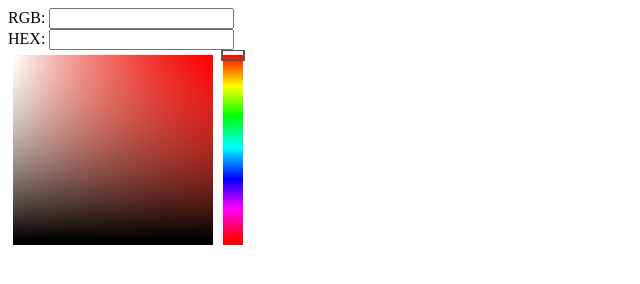
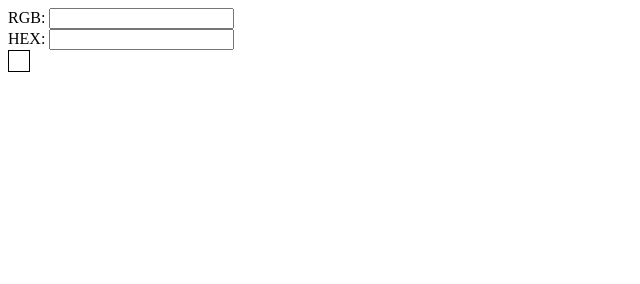
Before and after one commit to jakubsikora/jcolorpicker, a plain HTML site: page index.html in a window 1280 px wide. Shown: the whole page, without its empty margins (0-640 px from the left). Drawn offline with Linux system fonts and the light colour scheme.

Commit message:
more functionality

```diff
--- a/index.html
+++ b/index.html
@@ -11,7 +11,17 @@
   <div id="rgb">RGB: <input type="text"></input></div>
   <div id="hex">HEX: <input type="text"></input></div>
 
-  <canvas width="300" height="200" class="canvas" id="canvas"></canvas>
+
+  <input id="colorpicker" />
+
+
   <script type="text/javascript" src="jcolorpicker.js"></script>
+  <script>
+    JColorpicker.init({
+      el: '#colorpicker',
+      color: '#00FF00'
+    });
+  </script>
+
 </body>
 </html>
--- a/jcolorpicker.css
+++ b/jcolorpicker.css
@@ -1,3 +1,10 @@
 .canvas {
   position: relative;
 }
+
+.jc-input {
+  width: 20px;
+  height: 20px;
+  border: 1px solid #000;
+  cursor: pointer;
+}
--- a/jcolorpicker.js
+++ b/jcolorpicker.js
@@ -1,6 +1,21 @@
-var canvas = document.getElementById('canvas')
-  , ctx = canvas.getContext('2d')
-  , CANVAS_WIDTH = 400
+'using strict'
+
+var JColorpicker = (function() {
+
+  var colorpicker = {
+    color: null,
+    element: null
+  };
+
+  var holderEl = null
+    , canvasEl = null
+    , showCanvas = false
+    , ctx = null
+    , parentHolder = document.createElement('div')
+    , draggingMode = false;
+
+  // constants
+  var CANVAS_WIDTH = 400
     , CANVAS_HEIGHT = 200
     , COLORPICKER_POSX = 5
     , COLORPICKER_POSY = 5
@@ -11,25 +26,31 @@ var canvas = document.getElementById('canvas')
     , HUE_POSX = COLORPICKER_POSX + COLORPICKER_WIDTH + 10
     , HUE_POSY = 5
     , HUE_SLIDER_HEIGHT = 10
-  , HUE_SLIDER_POSY = 5
-  , gradientLeft
-  , gradientTop
-  , coordinates
+    , HUE_SLIDER_POSY = 5;
+
+  var initElements = function(el) {
+    el.style.display = 'none';
+
+    holderEl = createHolderChild('<div class="jc-input"></div>');
+    el.parentNode.insertBefore(holderEl, el.nextSibling);
+
+    canvasEl = createHolderChild('<canvas width="300" height="200" id="jc-canvas" style="display:none;"></canvas>');
+    el.parentNode.insertBefore(canvasEl, el.nextSibling);
+
+    ctx = canvasEl.getContext('2d');
+  };
+
+  var initHandlers = function() {
+    holderEl.addEventListener('click', function(e) {
+      toggleCanvas();
+    });
+
+    canvasEl.addEventListener('click', function(e) {
+      var coordinates = this.getBoundingClientRect()
         , x
         , y
-  , imgData
-  , red
-  , green
-  , blue
-  , alpha
-  , rgb
-  , hex
-  , dragging = false;
+        , hex;
 
-init();
-
-canvas.addEventListener('click', function(e) {
-  coordinates = this.getBoundingClientRect();
       x = e.pageX - coordinates.left;
       y = e.pageY - coordinates.top;
 
@@ -37,8 +58,9 @@ canvas.addEventListener('click', function(e) {
 
       ctx.beginPath();
       ctx.rect(HUE_POSX, HUE_POSY, HUE_WIDTH, HUE_HEIGHT);
+
       if (ctx.isPointInPath(x, y)) {
-    if (!dragging) {
+        if (!draggingMode) {
           hex = getColor(x, y);
           updateColorpicker(y, hex);
         }
@@ -47,28 +69,33 @@ canvas.addEventListener('click', function(e) {
       }
     });
 
-canvas.addEventListener('mousedown', function(e) {
-  dragging = true;
+    canvasEl.addEventListener('mousedown', function(e) {
+      draggingMode = true;
     });
 
-canvas.addEventListener('mouseup', function(e) {
-  dragging = false;
+    canvasEl.addEventListener('mouseup', function(e) {
+      draggingMode = false;
     });
 
-canvas.addEventListener('mousemove', function(e) {
-  coordinates = this.getBoundingClientRect();
+    canvasEl.addEventListener('mousemove', function(e) {
+      var coordinates = this.getBoundingClientRect()
+        , x
+        , y
+        , hex;
+
       x = e.pageX - coordinates.left;
       y = e.pageY - coordinates.top;
 
       ctx.beginPath();
       ctx.rect(HUE_POSX, HUE_POSY, HUE_WIDTH, HUE_HEIGHT);
+
       if (ctx.isPointInPath(x, y)) {
-    if (dragging) {
+        if (draggingMode) {
           hex = getColor(x, y);
           updateColorpicker(y, hex);
         }
 
-    canvas.style.cursor = 'pointer';
+        canvasEl.style.cursor = 'pointer';
         return;
       }
 
@@ -76,53 +103,44 @@ canvas.addEventListener('mousemove', function(e) {
       ctx.rect(
         COLORPICKER_POSX, COLORPICKER_POSY,
         COLORPICKER_WIDTH, COLORPICKER_HEIGHT);
+
       if (ctx.isPointInPath(x, y)) {
-    canvas.style.cursor = 'crosshair';
+        canvasEl.style.cursor = 'crosshair';
         return;
       }
 
       // Return the cursor to the default style
-  canvas.style.cursor = 'default';
+      canvasEl.style.cursor = 'default';
     });
+  };
 
-function getColor(x, y) {
-  ctx.beginPath();
-  ctx.rect(
-    COLORPICKER_POSX, COLORPICKER_POSY,
-    COLORPICKER_WIDTH, COLORPICKER_HEIGHT);
-  ctx.rect(HUE_POSX, HUE_POSY, HUE_WIDTH, HUE_HEIGHT);
-  if (ctx.isPointInPath(x, y)) {
-    imgData = ctx.getImageData(x, y, 1, 1).data;
+  var updateColorpicker = function(y, hex) {
+    clearCanvas();
+    drawColorpicker(hex);
+    drawHue();
+    drawHueSlider(y);
+  };
 
-    red = imgData[0];
-    green = imgData[1];
-    blue = imgData[2];
-    alpha = imgData[3];
+  var toggleCanvas = function() {
+    showCanvas = !showCanvas;
+    canvasEl.style.display = showCanvas ?  'block' : 'none';
+  };
 
-    rgb = '(' + red + ', ' + green + ', ' + blue + ', ' + alpha + ')';
-    hex = rgbToHex(red, green, blue);
-    document.querySelector('#rgb input').value = rgb;
-    document.querySelector('#hex input').value = hex;
+  var clearCanvas = function() {
+    ctx.clearRect(
+      0, 0,
+      CANVAS_WIDTH, CANVAS_HEIGHT);
+  };
 
-    return hex;
-  }
-}
+  var createHolderChild = function(html) {
+    parentHolder.innerHTML = html;
+    return parentHolder.children[0];
+  };
 
-function updateColorpicker(y, hex) {
-  cleanColorpicker();
-  drawColorpicker(hex);
-  cleanHue();
-  drawHue('#FF0000');
-  drawHueSlider(y);
-}
+  var drawColorpicker = function(baseHex) {
+    var gradientLeft
+      , gradientTop;
 
-function init() {
-  drawColorpicker('#FF0000');
-  drawHue('#FF0000');
-  drawHueSlider(HUE_SLIDER_POSY);
-}
-
-function drawColorpicker(baseHex) {
     ctx.beginPath();
     ctx.rect(
       COLORPICKER_POSX, COLORPICKER_POSY,
@@ -154,16 +172,10 @@ function drawColorpicker(baseHex) {
     ctx.fillRect(
       COLORPICKER_POSX, COLORPICKER_POSY,
       COLORPICKER_WIDTH, COLORPICKER_HEIGHT);
-}
+  };
 
-function drawHue(baseHex) {
+  var drawHue = function() {
     var gradientSlider;
-
-  ctx.beginPath();
-  // TODO: move to constants
-  ctx.rect(HUE_POSX, HUE_POSY, HUE_WIDTH, HUE_HEIGHT);
-  ctx.fillStyle = baseHex;
-  ctx.fill();
 
     gradientSlider = ctx.createLinearGradient(
       HUE_POSX + (HUE_WIDTH / 2), HUE_POSY,
@@ -180,32 +192,83 @@ function drawHue(baseHex) {
     // Fill with gradient
     ctx.fillStyle = gradientSlider;
     ctx.fillRect(HUE_POSX, HUE_POSY, HUE_WIDTH, HUE_HEIGHT);
-}
+  };
 
-function drawHueSlider(y) {
+  var drawHueSlider = function(y) {
     ctx.beginPath();
     ctx.strokeStyle = '#555555';
     ctx.lineWidth = 2;
     ctx.strokeRect(
       HUE_POSX - 1, y - (HUE_SLIDER_HEIGHT / 2),
       HUE_WIDTH + 2, HUE_SLIDER_HEIGHT);
+  };
+
+  var getColor = function(x, y) {
+    var imgData
+      , red
+      , green
+      , blue
+      , alpha
+      , rgb
+      , hex;
+
+    ctx.beginPath();
+    ctx.rect(
+      COLORPICKER_POSX, COLORPICKER_POSY,
+      COLORPICKER_WIDTH, COLORPICKER_HEIGHT);
+    ctx.rect(HUE_POSX, HUE_POSY, HUE_WIDTH, HUE_HEIGHT);
+
+    if (ctx.isPointInPath(x, y)) {
+      imgData = ctx.getImageData(x, y, 1, 1).data;
+
+      red = imgData[0];
+      green = imgData[1];
+      blue = imgData[2];
+      alpha = imgData[3];
+
+      rgb = '(' + red + ', ' + green + ', ' + blue + ', ' + alpha + ')';
+      hex = rgbToHex(red, green, blue);
+      document.querySelector('#rgb input').value = rgb;
+      document.querySelector('#hex input').value = hex;
+
+      return hex;
+    }
+  };
+
+  var rgbToHex = function(r, g, b) {
+    return '#' + componentToHex(r) + componentToHex(g) + componentToHex(b);
+  };
+
+  var componentToHex = function(c) {
+    var hex = c.toString(16);
+    return hex.length === 1 ? '0' + hex : hex;
+  };
+
+  // Public methods
+  colorpicker.init = function(options) {
+    if (typeof options.el === 'string') {
+      this.element = document.querySelector(options.el);
+    } else if (typeof options.el === 'object') {
+      this.element = options.el;
     }
 
-function cleanColorpicker() {
-  ctx.clearRect(
-    0, 0,
-    CANVAS_WIDTH, CANVAS_HEIGHT);
-}
+    this.color = options.color;
 
-function cleanHue() {
-  ctx.clearRect(240, 0, 10, COLORPICKER_HEIGHT);
-}
+    initElements(this.element);
+    initHandlers();
 
-function rgbToHex(r, g, b) {
-  return '#' + componentToHex(r) + componentToHex(g) + componentToHex(b);
-}
+    drawColorpicker(this.color);
+    drawHue();
+    drawHueSlider(HUE_SLIDER_POSY);
+  };
 
-function componentToHex(c) {
-  var hex = c.toString(16);
-  return hex.length === 1 ? '0' + hex : hex;
-}
+  colorpicker.getColor = function() {
+    console.log('getColor');
+  };
+
+  colorpicker.setColor = function() {
+    console.log('setColor');
+  };
+
+  return colorpicker;
+})();
```
Lines whose indentation alone changed are shown as unchanged.
